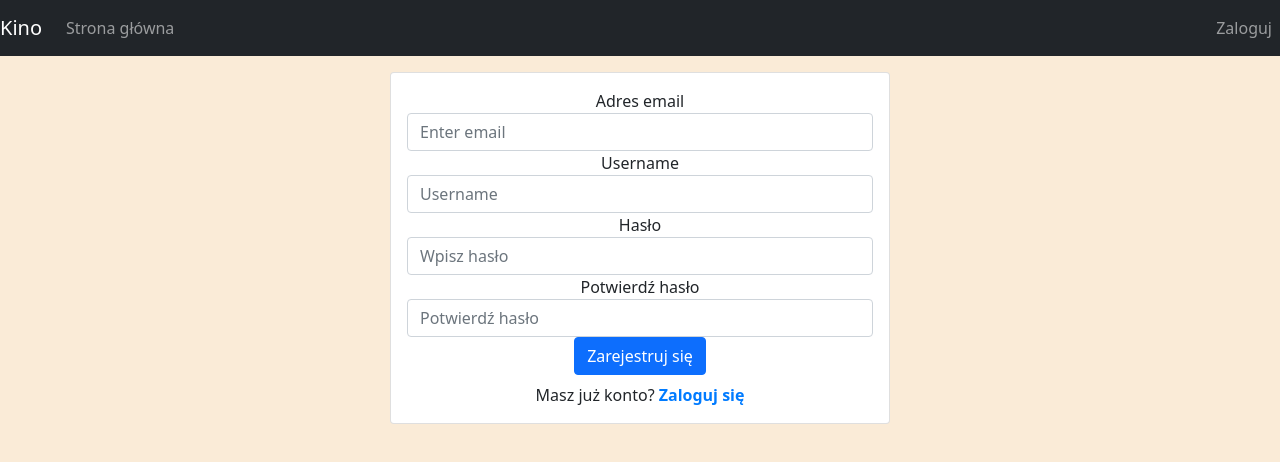
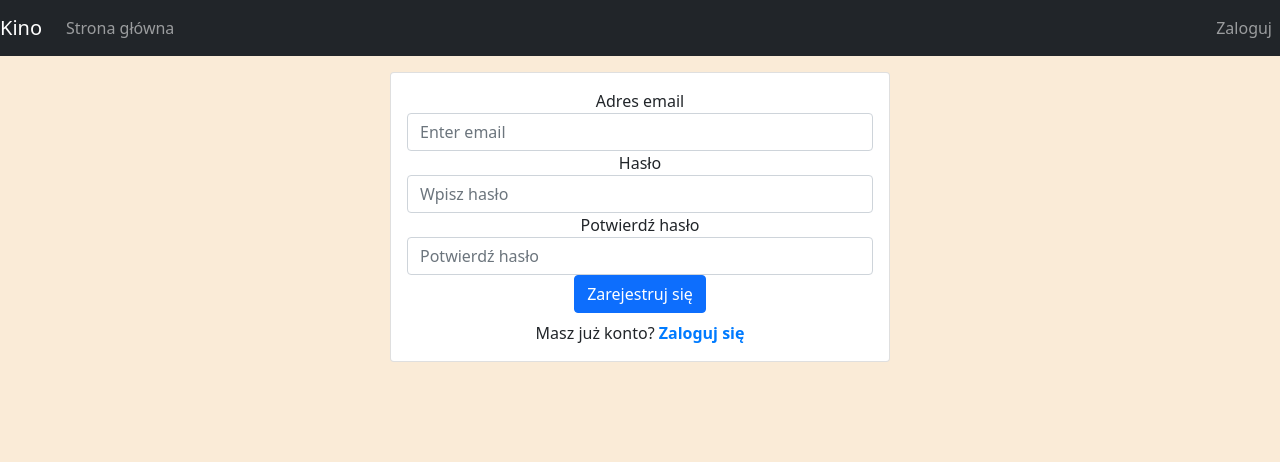
Before and after one commit to koziolek151815/reservation_cinema_system_frontend, a React (Create React App) app: page / in a window 1280 px wide. Shown: the top 462 px of the page. Built offline with nearby package versions, Linux system fonts and the light colour scheme.

Commit message:
registration pl version

```diff
--- a/src/Components/RegistrationForm/RegistrationForm.js
+++ b/src/Components/RegistrationForm/RegistrationForm.js
@@ -8,7 +8,6 @@ function RegistrationForm(props) {
 
     const [state , setState] = useState({
         email : "",
-        username : "",
         password : "",
         confirmPassword: "",
         successMessage: null
@@ -21,7 +20,7 @@ function RegistrationForm(props) {
         }))
     }
     const sendDetailsToServer = () => {
-        if(state.email.length && state.password.length && state.username.length) {
+        if(state.email.length && state.password.length) {
 
             props.showError(null);
             const payload={
@@ -66,21 +65,17 @@ function RegistrationForm(props) {
         e.preventDefault();
         var error = false;
         if(!(state.password === state.confirmPassword)) {
-            props.showError('Passwords do not match');
+            props.showError('Hasła nie są zgodne');
             error = true;
         }
 
         var mailformat = /^[a-zA-Z0-9.!#$%&'*+/=?^_`{|}~-]+@[a-zA-Z0-9-]+(?:\.[a-zA-Z0-9-]+)*$/;
         if(!state.email.match(mailformat)){
-            props.showError('Email is not valid');
+            props.showError('Email nie jest poprawny');
             error = true;
         }
         if(!(state.password.length > 4)){
-            props.showError('Password is too short');
-            error = true;
-        }
-        if(!(state.username.length > 4)){
-            props.showError('Username is too short');
+            props.showError('Hasło jest za krótkie');
             error = true;
         }
         if (!error){
@@ -98,16 +93,6 @@ function RegistrationForm(props) {
                            aria-describedby="emailHelp"
                            placeholder="Enter email"
                            value={state.email}
-                           onChange={handleChange}
-                    />
-                </div>
-                <div className="form-group text-left">
-                    <label htmlFor="exampleInputUsername1">Username</label>
-                    <input className="form-control"
-                           type="text"
-                           id="username"
-                           placeholder="Username"
-                           value={state.username}
                            onChange={handleChange}
                     />
                 </div>
```
